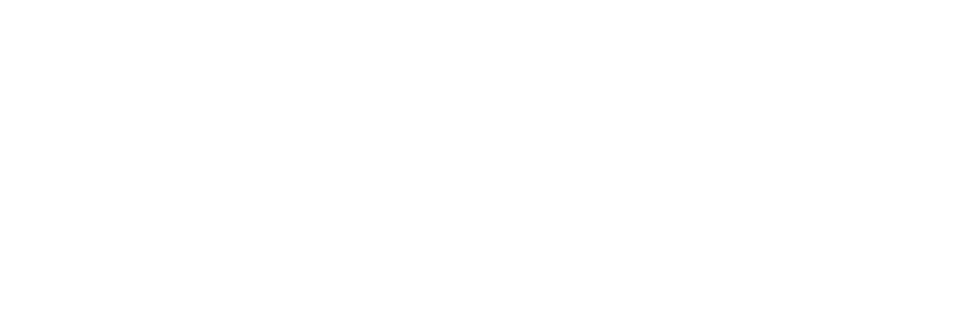
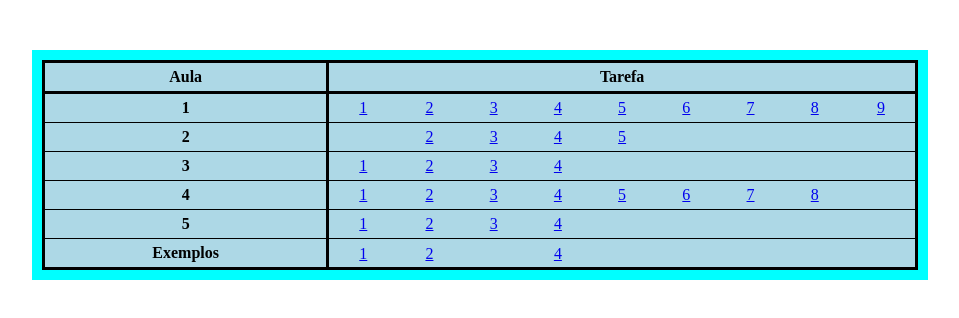
Before and after one commit to TheDogas97/Aulas-de-HTML, a plain HTML site: page index.html in a window 1280 px wide. Shown: the whole page, without its empty margins (160-1119 px from the left). Drawn offline with Linux system fonts and the light colour scheme.

Commit message:
5.1, 5.2, 5.3 e 5.4 added

```diff
--- /dev/null
+++ b/css/5.1.css
@@ -0,0 +1,32 @@
+.corpo {
+  font-family: Arial, sans-serif;
+  background-color: #f0f0f0;
+  text-align: center;
+  margin: 0;
+}
+
+table {
+  margin: 0 auto;
+  width: 350px;
+  background-color: black;
+  color: green;
+}
+
+thead {
+  background-color: green;
+  color: black;
+}
+
+tfoot {
+  background-color: orange;
+  color: white;
+}
+
+footer {
+  background-color: #333;
+  color: #fff;
+  padding: 10px;
+  position: fixed;
+  bottom: 0;
+  width: 100%;
+}
--- /dev/null
+++ b/css/5.2.css
@@ -0,0 +1,59 @@
+body {
+  font-family: Arial, sans-serif;
+  margin: 0;
+  padding: 0;
+  background-color: #f0f0f0;
+  color: #333;
+}
+
+nav {
+  background-color: #333;
+  color: #fff;
+  padding: 10px;
+  text-align: center;
+}
+
+section {
+  padding: 20px;
+  text-align: center;
+}
+
+table {
+  margin: 0 auto;
+  border-collapse: collapse;
+  width: 80%;
+  max-width: 800px;
+  background-color: #fff;
+  box-shadow: 0 0 10px rgba(0, 0, 0, 0.1);
+}
+
+th,
+td {
+  padding: 10px;
+  border: 1px solid #ddd;
+  text-align: left;
+}
+
+th {
+  background-color: #007bff;
+  color: #fff;
+  text-align: center;
+}
+
+tr:nth-child(even) {
+  background-color: #f2f2f2;
+}
+
+tr:hover {
+  background-color: #e0e0e0;
+}
+
+footer {
+  background-color: #333;
+  color: #fff;
+  padding: 10px;
+  text-align: center;
+  position: fixed;
+  bottom: 0;
+  width: 100%;
+}
--- /dev/null
+++ b/css/5.3.css
@@ -0,0 +1,54 @@
+body {
+  font-family: Arial, sans-serif;
+  margin: 0;
+  padding: 0;
+  background-color: #f0f0f0;
+  color: #333;
+}
+
+nav {
+  background-color: #333;
+  color: #fff;
+  padding: 10px;
+  text-align: center;
+}
+
+section {
+  padding: 20px;
+  text-align: center;
+}
+
+table {
+  margin: 0 auto;
+  border-collapse: collapse;
+  width: 80%;
+  max-width: 800px;
+  background-color: #fff;
+  box-shadow: 0 0 10px rgba(0, 0, 0, 0.1);
+}
+
+th,
+td {
+  padding: 10px;
+  border: 1px solid #ddd;
+  text-align: left;
+}
+
+th {
+  background-color: #f4f4f4;
+}
+
+tfoot td {
+  font-weight: bold;
+  text-align: center;
+}
+
+footer {
+  background-color: #333;
+  color: #fff;
+  padding: 10px;
+  text-align: center;
+  position: fixed;
+  bottom: 0;
+  width: 100%;
+}
--- /dev/null
+++ b/css/5.4.css
@@ -0,0 +1,74 @@
+body {
+  font-family: Arial, sans-serif;
+  margin: 0;
+  padding: 0;
+  background-color: #f0f0f0;
+  color: #333;
+}
+
+nav {
+  background-color: #333;
+  color: #fff;
+  padding: 10px;
+  text-align: center;
+}
+
+section {
+  padding: 20px;
+  text-align: center;
+}
+
+table {
+  margin: 0 auto;
+  border-collapse: collapse;
+  width: 80%;
+  max-width: 800px;
+  background-color: #fff;
+  box-shadow: 0 0 10px rgba(0, 0, 0, 0.1);
+}
+
+th,
+td {
+  padding: 10px;
+  border: 1px solid #ddd;
+  text-align: center;
+}
+
+th {
+  background-color: #007bff;
+  color: #fff;
+}
+
+tr:nth-child(odd) {
+  background-color: #f2f2f2;
+}
+
+.segunda {
+  background-color: #e6f7ff;
+}
+
+.terca {
+  background-color: #e6ffe6;
+}
+
+.quarta {
+  background-color: #fff0e6;
+}
+
+.quinta {
+  background-color: #f9e6ff;
+}
+
+.sexta {
+  background-color: #ffffe6;
+}
+
+footer {
+  background-color: #333;
+  color: #fff;
+  padding: 10px;
+  text-align: center;
+  position: fixed;
+  bottom: 0;
+  width: 100%;
+}
--- a/css/style.css
+++ b/css/style.css
@@ -3,3 +3,36 @@
   padding: 0;
   box-sizing: border-box;
 }
+
+#home-container {
+  background-color: cyan;
+  padding: 10px;
+  width: 70%;
+  margin: 50px auto;
+}
+
+table {
+  background: lightblue;
+  border-spacing: 10px;
+  text-align: center;
+  width: 100%;
+  border: solid black;
+  border-collapse: collapse;
+}
+
+th,
+td {
+  padding: 5px;
+}
+
+th:first-child {
+  border-right: solid black;
+}
+
+tr {
+  border-bottom: solid black 1px;
+}
+
+thead th {
+  border-bottom: solid black;
+}
--- a/index.html
+++ b/index.html
@@ -8,10 +8,83 @@
         <title>Aulas de HTML</title>
         <link rel="stylesheet"
               href="css/style.css">
+        <script src="js/script.js"></script>
     </head>
 
     <body>
+        <div id="home-container">
+            <table>
+                <thead>
+                    <tr>
+                        <th>Aula</th>
+                        <th colspan="99">Tarefa</th>
+                    </tr>
 
+                </thead>
+                <tbody>
+                    <tr>
+                        <th>1</th>
+                        <td><a href="Tarefas/1.1.html">1</a></td>
+                        <td><a href="Tarefas/1.2.html">2</a></td>
+                        <td><a href="Tarefas/1.3.html">3</a></td>
+                        <td><a href="Tarefas/1.4.html">4</a></td>
+                        <td><a href="Tarefas/1.5.html">5</a></td>
+                        <td><a href="Tarefas/1.6.html">6</a></td>
+                        <td><a href="Tarefas/1.7.html">7</a></td>
+                        <td><a href="Tarefas/1.8.html">8</a></td>
+                        <td><a href="Tarefas/1.9.html">9</a></td>
+                    </tr>
+
+                    <tr>
+                        <th>2</th>
+                        <td></td>
+                        <td><a href="Tarefas/2.2.html">2</a></td>
+                        <td><a href="Tarefas/2.3.html">3</a></td>
+                        <td><a href="Tarefas/2.4.html">4</a></td>
+                        <td><a href="Tarefas/2.5.html">5</a></td>
+                    </tr>
+
+                    <tr>
+                        <th>3</th>
+                        <td><a href="Tarefas/3.1.html">1</a></td>
+                        <td><a href="Tarefas/3.2.html">2</a></td>
+                        <td><a href="Tarefas/3.3.html">3</a></td>
+                        <td><a href="Tarefas/3.4.html">4</a></td>
+                    </tr>
+                    <tr>
+                        <th>4</th>
+                        <td><a href="Tarefas/4.1.html">1</a></td>
+                        <td><a href="Tarefas/4.2.html">2</a></td>
+                        <td><a href="Tarefas/4.3.html">3</a></td>
+                        <td><a href="Tarefas/4.4.html">4</a></td>
+                        <td><a href="Tarefas/4.5.html">5</a></td>
+                        <td><a href="Tarefas/4.6.html">6</a></td>
+                        <td><a href="Tarefas/4.7.html">7</a></td>
+                        <td><a href="Tarefas/4.8.html">8</a></td>
+                    </tr>
+
+                    <tr>
+                        <th>5</th>
+                        <td><a href="Tarefas/5.1.html">1</a></td>
+                        <td><a href="Tarefas/5.2.html">2</a></td>
+                        <td><a href="Tarefas/5.3.html">3</a></td>
+                        <td><a href="Tarefas/5.4.html">4</a></td>
+                    </tr>
+
+                    <tr>
+                        <th rowspan="99">Exemplos</th>
+                        <td><a href="exemplos_1.html">1</a></td>
+                        <td><a href="exemplos_2.html">2</a></td>
+                        <td></td>
+                        <td><a href="exemplos_4.html">4</a></td>
+                    </tr>
+                    <tr>
+                        <!-- <td></td> -->
+                    </tr>
+
+                </tbody>
+            </table>
+        </div>
     </body>
 
 </html>
```
Also changed, not shown: Tarefas/5.1.html (added, +54 -0 lines), Tarefas/5.2.html (added, +68 -0 lines), Tarefas/5.3.html (added, +64 -0 lines), Tarefas/5.4.html (added, +64 -0 lines), js/script.js (added).
